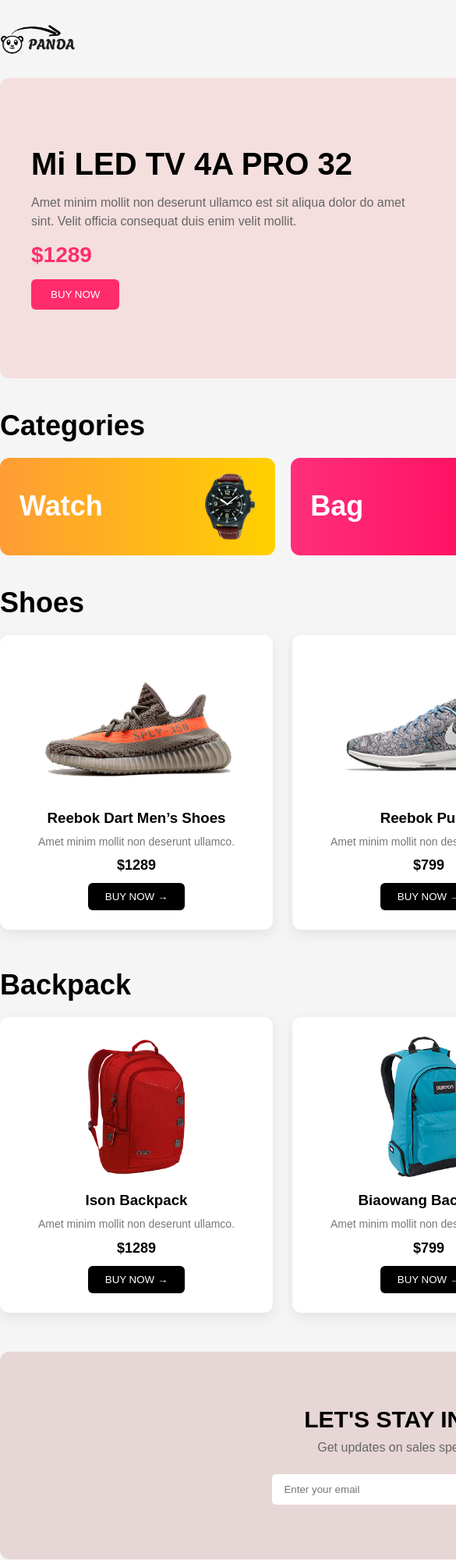
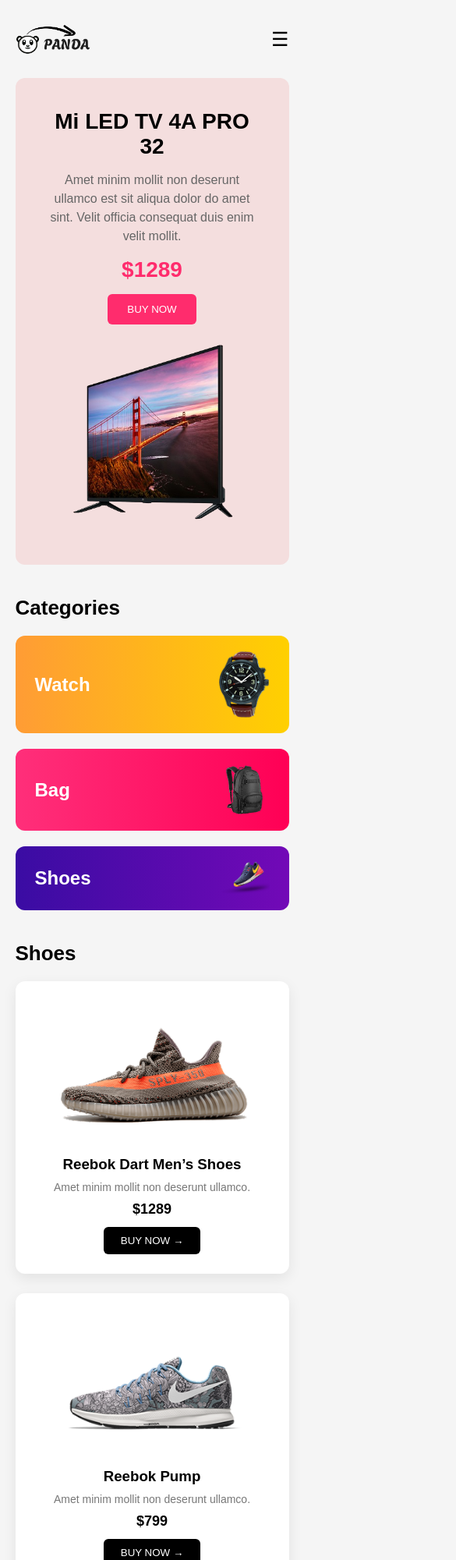
Before and after one commit to arsojeb/etu-s-assignment, a plain HTML site: page index.html in a window 390 px wide. Shown: the top 2000 px of the page at 78% size, 585 px wide, since content can reach past the window. Drawn offline with Linux system fonts and the light colour scheme.

Commit message:
fixed responsive

```diff
--- a/style.css
+++ b/style.css
@@ -9,12 +9,15 @@ body {
   background: #f5f5f5;
 }
 
+/* FIXED */
 .container {
-  width: 1100px;
+  max-width: 1100px;
+  width: 90%;
   margin: auto;
   padding: 30px 0;
 }
 
+/* navbar */
 
 .navbar {
   display: flex;
@@ -32,6 +35,7 @@ body {
   cursor: pointer;
 }
 
+/* hero */
 
 .hero {
   background: #f4dede;
@@ -41,6 +45,7 @@ body {
   justify-content: space-between;
   padding: 40px;
   margin-bottom: 40px;
+  gap: 20px;
 }
 
 .hero-text {
@@ -72,17 +77,14 @@ body {
   padding: 12px 25px;
   border-radius: 6px;
   cursor: pointer;
-  transition: 0.3s;
-}
-
-.buy-btn:hover {
-  background: #e61e5f;
 }
 
 .hero-img img {
   width: 320px;
+  max-width: 100%;
 }
 
+/* section title */
 
 .section-title {
   font-size: 36px;
@@ -90,6 +92,7 @@ body {
   font-weight: bold;
 }
 
+/* categories */
 
 .categories {
   display: flex;
@@ -108,12 +111,6 @@ body {
   display: flex;
   align-items: center;
   justify-content: space-between;
-
-  transition: 0.3s;
-}
-
-.cat:hover {
-  transform: translateY(-5px);
 }
 
 .cat img {
@@ -132,6 +129,7 @@ body {
   background: linear-gradient(90deg, #3a0ca3, #7209b7);
 }
 
+/* products */
 
 .products {
   display: grid;
@@ -146,11 +144,6 @@ body {
   border-radius: 12px;
   text-align: center;
   box-shadow: 0 6px 18px rgba(0, 0, 0, 0.08);
-  transition: 0.3s;
-}
-
-.card:hover {
-  transform: translateY(-6px);
 }
 
 .card img {
@@ -168,7 +161,6 @@ body {
   color: #777;
   font-size: 14px;
   margin: 10px 0;
-  line-height: 1.4;
 }
 
 .card h4 {
@@ -183,13 +175,9 @@ body {
   padding: 10px 22px;
   border-radius: 6px;
   cursor: pointer;
-  transition: 0.3s;
 }
 
-.card-btn:hover {
-  background: #333;
-}
-
+/* newsletter */
 
 .newsletter {
   background: #e7d6d6;
@@ -199,11 +187,7 @@ body {
 }
 
 .touch {
-    font-size: 30px;
-}
-
-.newsletter h2 {
-  margin-bottom: 10px;
+  font-size: 30px;
 }
 
 .newsletter p {
@@ -229,10 +213,76 @@ body {
   border: none;
   padding: 12px 25px;
   border-radius: 0 5px 5px 0;
-  cursor: pointer;
-  transition: 0.3s;
 }
 
-.subscribe button:hover {
-  background: #e61e5f;
+/* ======================= */
+/* RESPONSIVE DESIGN */
+/* ======================= */
+
+/* TABLET */
+
+@media (max-width: 992px) {
+
+  .hero {
+    flex-direction: column;
+    text-align: center;
+  }
+
+  .hero-text {
+    width: 100%;
+  }
+
+  .hero-img img {
+    width: 260px;
+  }
+
+  .products {
+    grid-template-columns: repeat(2, 1fr);
+  }
+
+  .categories {
+    flex-direction: column;
+  }
 }
+
+
+/* MOBILE */
+
+@media (max-width: 600px) {
+
+  .hero-text h1 {
+    font-size: 28px;
+  }
+
+  .section-title {
+    font-size: 26px;
+  }
+
+  .products {
+    grid-template-columns: 1fr;
+  }
+
+  .cat {
+    font-size: 24px;
+  }
+
+  .newsletter {
+    padding: 40px 20px;
+  }
+
+  .subscribe {
+    flex-direction: column;
+    gap: 10px;
+  }
+
+  .subscribe input {
+    width: 100%;
+    border-radius: 5px;
+  }
+
+  .subscribe button {
+    border-radius: 5px;
+    width: 100%;
+  }
+
+}
```
